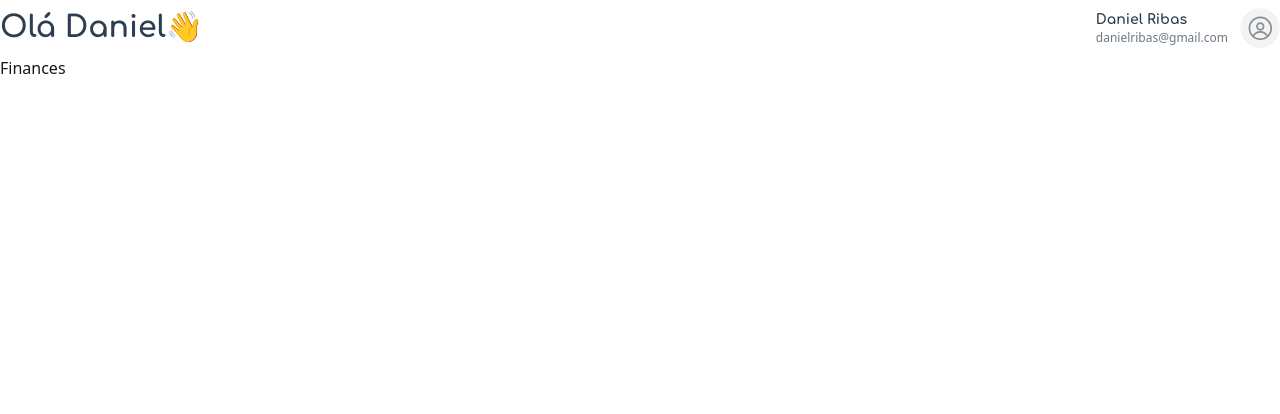
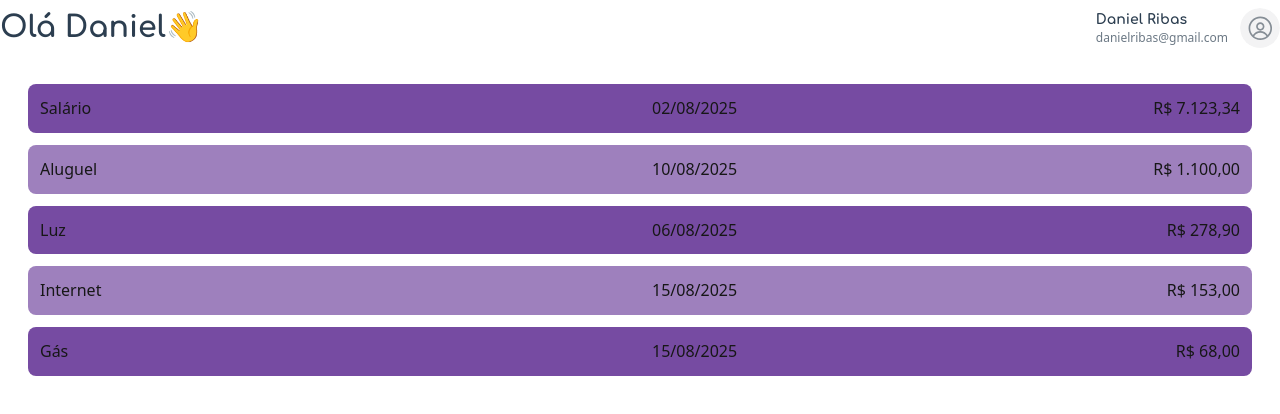
Before and after one commit to danielribas1105/drcode-nimbus, a Next.js app: page /finances in a window 1280 px wide. Shown: the top 414 px of the page. Built offline with nearby package versions, Linux system fonts and the light colour scheme.

Commit message:
feat(finances): render finances fake

```diff
--- a/src/app/(auth)/finances/page.tsx
+++ b/src/app/(auth)/finances/page.tsx
@@ -1,5 +1,18 @@
+"use client"
+import List from "@/components/finances/list"
+import Content from "@/components/templates/content"
 import SectionPage from "@/components/templates/section-page"
+import transationsFake from "@/data/constants/TransationTest"
+import Transation from "@/logic/core/finances/Transation"
+import { useState } from "react"
 
 export default function Finances() {
-	return <SectionPage>Finances</SectionPage>
+	const [transations, setTransation] = useState<Transation[]>(transationsFake)
+	return (
+		<SectionPage>
+			<Content>
+				<List transations={transations} />
+			</Content>
+		</SectionPage>
+	)
 }
--- a/src/app/(auth)/user/page.tsx
+++ b/src/app/(auth)/user/page.tsx
@@ -1,6 +1,11 @@
+import Content from "@/components/templates/content"
 import SectionPage from "@/components/templates/section-page"
 import Id from "@/logic/core/shared/Id"
 
 export default function User() {
-	return <SectionPage>User</SectionPage>
+	return (
+		<SectionPage>
+			<Content>User</Content>
+		</SectionPage>
+	)
 }
--- /dev/null
+++ b/src/components/finances/list.tsx
@@ -0,0 +1,28 @@
+import Transation from "@/logic/core/finances/Transation"
+import DateFormat from "@/logic/utils/Data"
+import Money from "@/logic/utils/Money"
+
+interface ListProps {
+	transations: Transation[]
+}
+
+export default function List({ transations }: ListProps) {
+	return (
+		<div className="flex flex-col gap-3">
+			{transations.length > 0 ? (
+				transations.map((t, i) => (
+					<div
+						key={t.id}
+						className={`flex items-center gap-3 p-3 cursor-pointer rounded-lg ${i % 2 === 0 ? "bg-logo-purple" : "bg-logo-purple/70"} hover:bg-zinc-300/50`}
+					>
+						<span className="w-full md:w-1/2">{t.descricao}</span>
+						<span className="hidden md:inline flex-1">{DateFormat.ddmmyy.format(t.data)}</span>
+						<span>{Money.formatMoney(t.valor)}</span>
+					</div>
+				))
+			) : (
+				<span>Sem transações!</span>
+			)}
+		</div>
+	)
+}
--- /dev/null
+++ b/src/components/templates/content.tsx
@@ -0,0 +1,8 @@
+interface ContentProps {
+	children: React.ReactNode
+	className?: string
+}
+
+export default function Content({ children, className }: ContentProps) {
+	return <div className={`flex flex-col p-7 ${className ?? ""}`}>{children}</div>
+}
--- a/src/data/constants/TransationTest.ts
+++ b/src/data/constants/TransationTest.ts
@@ -2,12 +2,42 @@ import Transation from "@/logic/core/finances/Transation"
 import { TransationType } from "@/logic/core/finances/TransationType"
 import Id from "@/logic/core/shared/Id"
 
-const transation: Transation[] = [
+const transationsFake: Transation[] = [
 	{
 		id: Id.novo(),
 		descricao: "Salário",
-		data: new Date(2025, 7, 15),
+		data: new Date(2025, 7, 2),
 		valor: 7123.34,
 		tipo: TransationType.RECEITA,
 	},
+	{
+		id: Id.novo(),
+		descricao: "Aluguel",
+		data: new Date(2025, 7, 10),
+		valor: 1100.0,
+		tipo: TransationType.DESPESA,
+	},
+	{
+		id: Id.novo(),
+		descricao: "Luz",
+		data: new Date(2025, 7, 6),
+		valor: 278.9,
+		tipo: TransationType.DESPESA,
+	},
+	{
+		id: Id.novo(),
+		descricao: "Internet",
+		data: new Date(2025, 7, 15),
+		valor: 153.0,
+		tipo: TransationType.DESPESA,
+	},
+	{
+		id: Id.novo(),
+		descricao: "Gás",
+		data: new Date(2025, 7, 15),
+		valor: 68.0,
+		tipo: TransationType.DESPESA,
+	},
 ]
+
+export default transationsFake
--- /dev/null
+++ b/src/logic/utils/Data.ts
@@ -0,0 +1,10 @@
+export default class DateFormat {
+	static ddmmyy = {
+		format(dt: Date, separator: string = "/"): string {
+			const day = dt.getDate().toString().padStart(2, "0")
+			const month = (dt.getMonth() + 1).toString().padStart(2, "0")
+
+			return `${day}${separator}${month}${separator}${dt.getFullYear()}`
+		},
+	}
+}
--- /dev/null
+++ b/src/logic/utils/Money.ts
@@ -0,0 +1,11 @@
+export default class Money {
+	private static language = "pt-BR"
+	private static currency = "BRL"
+
+	static formatMoney(n: number) {
+		return (n ?? 0).toLocaleString(Money.language, {
+			style: "currency",
+			currency: Money.currency,
+		})
+	}
+}
```
